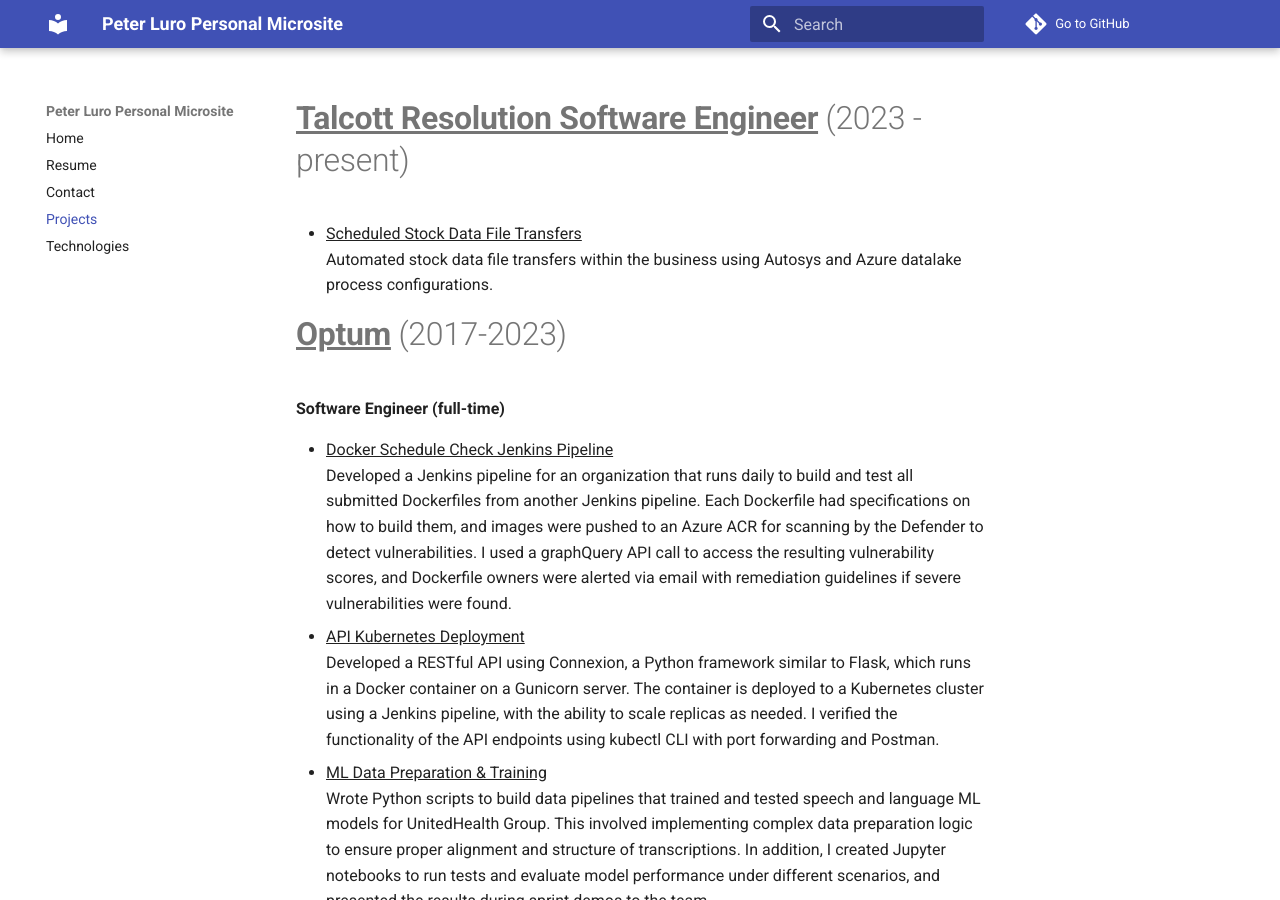
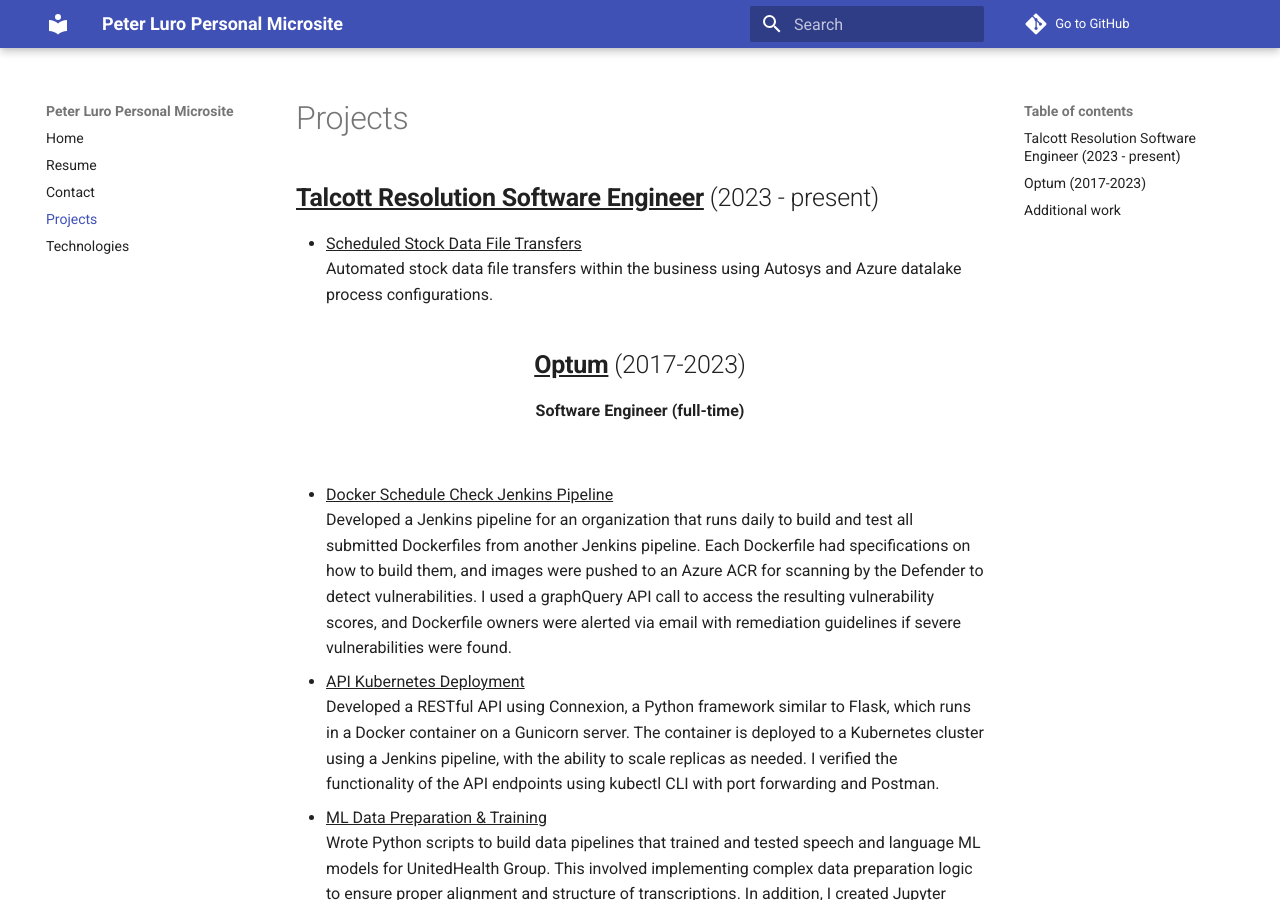
Before and after one commit to paluro567/personal-website, an MkDocs documentation site: the page built from docs/Projects.md, in a window 1280 px wide and 900 px high. Built offline with MkDocs 1.6.1 and Material for MkDocs 9.7.7, drawn with Linux system fonts in a browser that asks for light colours; comment, search, counter and statistics services are not loaded.

Commit message:
reformatting projects

```diff
--- a/docs/Projects.md
+++ b/docs/Projects.md
@@ -1,12 +1,13 @@
-# <b><u>Talcott Resolution Software Engineer</u></b> (2023 - present)
+## <b><u>Talcott Resolution Software Engineer</u></b> \(2023 - present)
+
 - <u>Scheduled Stock Data File Transfers </u> </br>
 Automated stock data file transfers within the business using Autosys and Azure datalake process configurations.
 
 
 
-# <b><u>Optum</u></b> (2017-2023)
+## <b><center><u>Optum</u></b> (2017-2023)</center>
 
-<b>Software Engineer (full-time)</b></br>
+<center><b>Software Engineer (full-time)</b></center></br>
 
 - <u>Docker Schedule Check Jenkins Pipeline </u> </br>
 Developed a Jenkins pipeline for an organization that runs daily to build and test all submitted Dockerfiles from another Jenkins pipeline. Each Dockerfile had specifications on how to build them, and images were pushed to an Azure ACR for scanning by the Defender to detect vulnerabilities. I used a graphQuery API call to access the resulting vulnerability scores, and Dockerfile owners were alerted via email with remediation guidelines if severe vulnerabilities were found.
@@ -20,7 +21,7 @@
 - <u> Microsite Logging & Kibana Dashboard</u> </br>
 Implemented Elastic Search logging across all of the organization's microsites, enabling OAuth user identification to track user navigation paths. Configured a Kibana dashboard with interactive visualizations that allow management to quickly identify problematic resources and prioritize improvements.
 
- <b>Software Engineer (Intern)</b> </br>
+ <center><b>Software Engineer (Intern)</b></center> </br>
 
 - <u> Fenway Health - React App Scheduler</u> </br>
 Scrum master and product owner on an intern team of 5 software engineers. Developed a React app appointment scheduler for Fenway Health to schedule appointments for their patients.
@@ -32,7 +33,7 @@
 
 
 
-# <b><u>Additional work</u></b>
+## <b><center><u>Additional work</u></center></b>
 
 - <u>Personal - Stock Trading App</u> </br>
 Designed and implemented a Python script that runs on a daily basis, collecting stock recommendations from multiple sources through HTTP GET requests using the Python Requests library. The script leverages the Python Yfinance library to access real-time stock data, calculates key indicators such as moving averages and identifies potential breakout opportunities. The script integrates with the Twilio texting API to send automated notifications to subscribed users. Additionally, I set up and automated paper trading using the Alpaca broker Python API.
```
Also changed, not shown: site/Projects/index.html, site/search/search_index.json, 1 other file.
